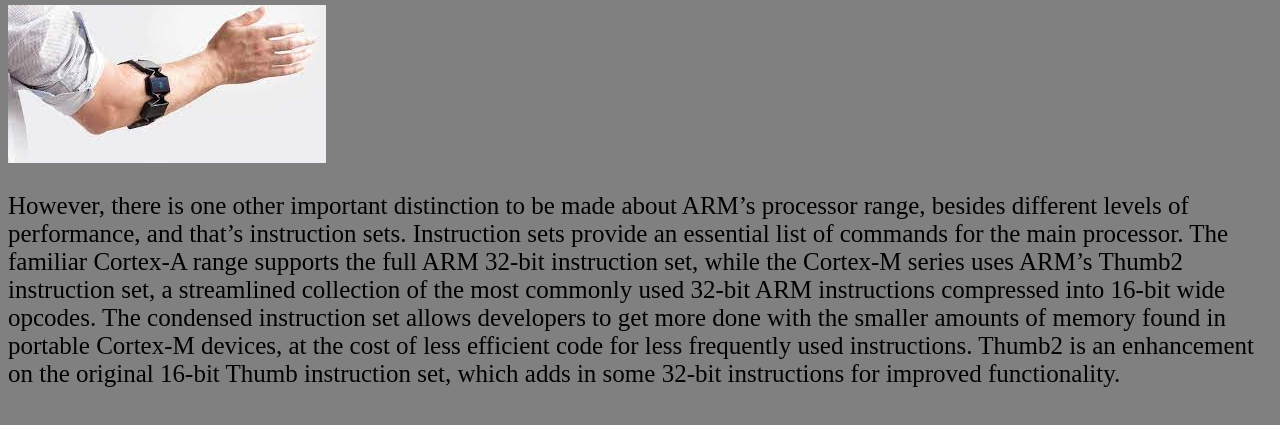
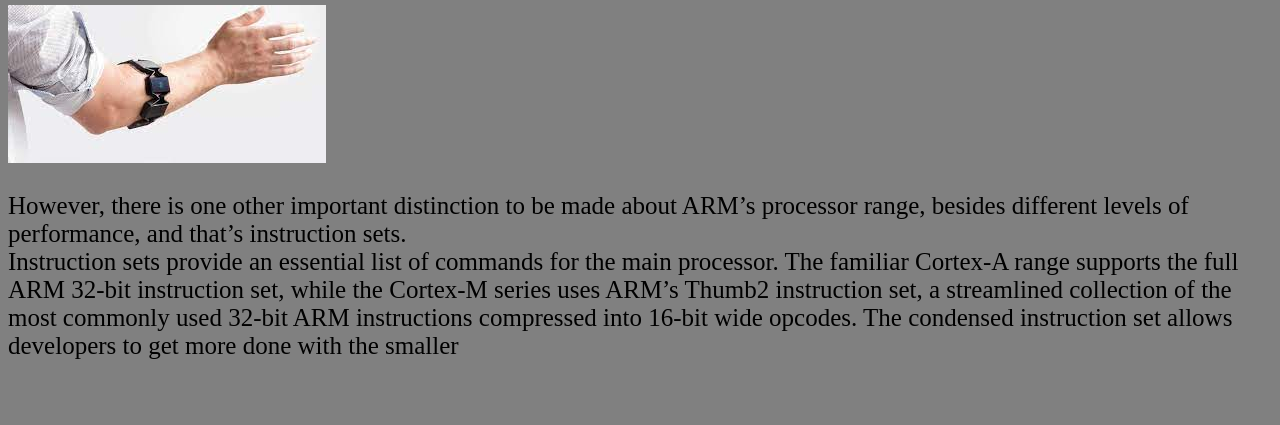
Before and after one commit to 11160699/11160699, a plain HTML site: page arms.html in a window 1280 px wide. Shown: the part 117-542 px from the top of the page. Drawn offline with Linux system fonts and the light colour scheme.

Commit message:
Update arms.html

```diff
--- a/arms.html
+++ b/arms.html
@@ -17,7 +17,10 @@
 	<br>
   <img src ="images/arms.jpg"><br>
 
-	<p>However, there is one other important distinction to be made about ARM’s processor range, besides different levels of performance, and that’s instruction sets. Instruction sets provide an essential list of commands for the main processor. The familiar Cortex-A range supports the full ARM 32-bit instruction set, while the Cortex-M series uses ARM’s Thumb2 instruction set, a streamlined collection of the most commonly used 32-bit ARM instructions compressed into 16-bit wide opcodes. The condensed instruction set allows developers to get more done with the smaller amounts of memory found in portable Cortex-M devices, at the cost of less efficient code for less frequently used instructions. Thumb2 is an enhancement on the original 16-bit Thumb instruction set, which adds in some 32-bit instructions for improved functionality.
+	<p>However, there is one other important distinction to be made about ARM’s processor range, besides different levels of performance, and that’s instruction sets.<br>Instruction sets provide an essential list of commands for the main processor.
+		The familiar Cortex-A range supports the full ARM 32-bit instruction set, while the Cortex-M series uses ARM’s Thumb2 instruction set, a streamlined collection of the most commonly used 32-bit ARM instructions compressed into 16-bit wide opcodes.
+		The condensed instruction set allows developers to get more done with the smaller<br.amounts of memory found in portable Cortex-M devices, at the cost of less efficient code for less frequently used instructions. Thumb2 is an enhancement on the original 16-bit Thumb instruction set,
+		which adds in some 32-bit instructions for improved functionality.<p/>
 
 <body>
 </body>
```
